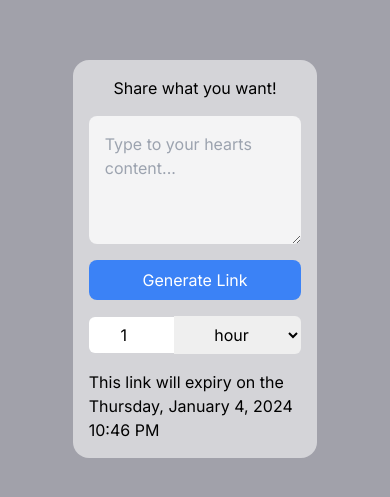
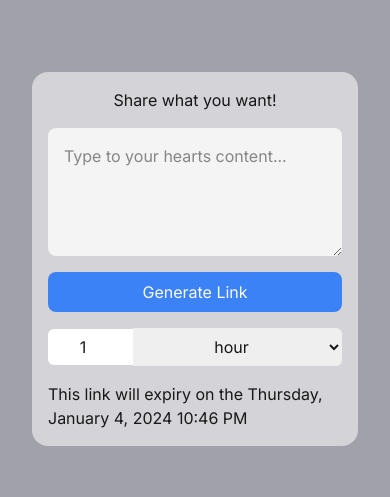
Before and after one commit to mrhrobertson/tempest, a Next.js app: page / in a window 390 px wide. Shown: the part 163-660 px from the top of the page. Built offline with nearby package versions, Linux system fonts and the light colour scheme.

Commit message:
Fixed light mode and mobile.

```diff
--- a/app/[id]/page.tsx
+++ b/app/[id]/page.tsx
@@ -29,27 +29,27 @@ export default function Page() {
 
   return (
     <main className="flex min-h-screen w-full flex-col items-center justify-center p-8 bg-zinc-400 dark:bg-zinc-950">
-      <div className="flex flex-col items-center justify-center w-1/4 p-4 rounded-2xl gap-4 bg-zinc-300 dark:bg-zinc-800">
+      <div className="flex flex-col items-center justify-center w-full md:w-1/2 lg:w-2/5 lg:max-w-4/5 p-4 rounded-2xl gap-4 bg-zinc-300 dark:bg-zinc-800">
         {reveal && message ? (
           <div className="flex flex-col w-full gap-4 items-center">
             <h1>Here&apos;s the content!</h1>
             <div className="flex flex-col md:flex-row gap-4 md:gap-0 w-full">
               <span
                 style={scp.style}
-                className="text-xs p-4 bg-zinc-900 rounded-lg md:rounded-e-none md:rounded-s-lg w-full md:w-11/12 select-all break-words"
+                className="text-xs text-zinc-50 p-4 bg-zinc-700 dark:bg-zinc-900 rounded-lg md:rounded-e-none md:rounded-s-lg w-full md:w-5/6 select-all break-words"
               >
                 {message}
               </span>
               <button
                 onClick={() => navigator.clipboard.writeText(message)}
-                className="flex gap-2 dark:bg-zinc-600 dark:hover:bg-zinc-500 dark:active:bg-zinc-700 rounded-lg md:rounded-e-lg md:rounded-s-none w-full md:w-1/12 py-2 items-center justify-center"
+                className="flex gap-2 bg-zinc-50 hover:bg-zinc-500 hover:text-zinc-50 active:bg-zinc-400 dark:bg-zinc-600 dark:hover:bg-zinc-500 dark:active:bg-zinc-700 rounded-lg md:rounded-e-lg md:rounded-s-none w-full md:w-1/6 py-2 items-center justify-center"
               >
                 <DocumentDuplicateIcon className="w-5 h-5" />
                 <span className="block md:hidden">Copy to Clipboard</span>
               </button>
             </div>
             <Link
-              className="flex-grow px-4 py-4 md:py-2 w-full bg-blue-500 text-white text-center rounded-lg"
+              className="flex-grow px-4 py-4 md:py-2 w-full bg-blue-500 text-zinc-50 text-center rounded-lg"
               href="/"
             >
               Generate Link
@@ -58,11 +58,11 @@ export default function Page() {
         ) : reveal && !message ? (
           <div className="flex flex-col w-full gap-4 items-center">
             <h1>The link has either expired or invalid.</h1>
-            <p className="flex items-center w-full p-4 rounded-lg text-center bg-red-500 text-white text-sm">
+            <p className="w-full p-4 rounded-lg text-center bg-red-500 text-zinc-50 text-sm">
               To generate your own link, click below.
             </p>
             <Link
-              className="px-4 py-4 md:py-2 w-full dark:bg-zinc-600 dark:hover:bg-zinc-500 dark:active:bg-zinc-700 rounded-lg text-center"
+              className="px-4 py-4 md:py-2 w-full bg-zinc-50 hover:bg-zinc-500 hover:text-zinc-50 active:bg-zinc-400 dark:bg-zinc-600 dark:hover:bg-zinc-500 dark:active:bg-zinc-700 rounded-lg text-center"
               href="/"
             >
               Generate Link
@@ -71,13 +71,13 @@ export default function Page() {
         ) : (
           <div className="flex flex-col gap-4 w-full items-center">
             <h1>Do you wish to reveal the content of this link?</h1>
-            <p className="flex items-center text-center w-full p-4 rounded-lg bg-red-500 text-white text-sm">
+            <p className="flex items-center justify-center text-center w-full p-4 rounded-lg bg-red-500 text-zinc-50 text-sm">
               Once you click through, the data will be deleted from the servers
               and won&apos;t be viewable again.
             </p>
             <button
               onClick={handleReveal}
-              className="px-4 py-4 md:py-2 w-full dark:bg-zinc-600 dark:hover:bg-zinc-500 dark:active:bg-zinc-700 rounded-lg"
+              className="px-4 py-4 md:py-2 w-full bg-zinc-50 hover:bg-zinc-500 hover:text-zinc-50 active:bg-zinc-400 dark:bg-zinc-600 dark:hover:bg-zinc-500 dark:active:bg-zinc-700 rounded-lg"
             >
               <span>Reveal Secret</span>
             </button>
--- a/app/actions.ts
+++ b/app/actions.ts
@@ -2,7 +2,7 @@
 
 import { Furnace, toBase64URL, toUint8Array } from "@mrhrobertson/furnace";
 import { randomBytes, randomUUID } from "crypto";
-import { createClient } from "redis";
+import { RedisClientOptions, createClient } from "redis";
 
 type SubmitPayload = {
   content: string;
@@ -33,14 +33,14 @@ const REDIS_CFG = {
     : process.env.KV_URL
     ? process.env.KV_URL
     : "redis://localhost:6379",
-  socket: { tls: process.env.NO_SSL ? false : true },
+  socket: { tls: process.env.NO_SSL ? process.env.NO_SSL : true },
 };
 
 export async function submit(payload: SubmitPayload) {
   const key = new Uint8Array(randomBytes(32));
   const furnace = new Furnace(key);
   const token = furnace.encode(payload.content);
-  const client = createClient(REDIS_CFG);
+  const client = createClient(REDIS_CFG as RedisClientOptions);
   const uuid = randomUUID();
   const keyB64 = toBase64URL(key);
   await client.connect();
@@ -59,14 +59,13 @@ export async function submit(payload: SubmitPayload) {
 export async function revealSecret(payload: RevealPayload) {
   const key = toUint8Array(payload.key);
   const furnace = new Furnace(key);
-  const client = createClient(REDIS_CFG);
+  const client = createClient(REDIS_CFG as RedisClientOptions);
   await client.connect();
   const res = await client.get(`tempest:${payload.uuid}`);
   await client.del(`tempest:${payload.uuid}`);
   await client.disconnect();
   if (res) {
     const json: DecodeResponse = JSON.parse(res);
-    console.log(json, TIME_CONVERSION[json.period] * 1000 * json.amount);
     return furnace.decode(
       toUint8Array(json.token),
       TIME_CONVERSION[json.period] * 1000 * json.amount
--- a/app/page.tsx
+++ b/app/page.tsx
@@ -4,7 +4,7 @@ import { useState } from "react";
 
 export default function Home() {
   return (
-    <main className="flex min-h-screen w-full flex-col items-center justify-center p-8 bg-zinc-400 dark:bg-zinc-950">
+    <main className="flex min-h-screen w-full flex-col items-center justify-center text-zinc-900 dark:text-zinc-50 p-8 bg-zinc-400 dark:bg-zinc-950">
       <Form />
     </main>
   );
--- a/components/Form.tsx
+++ b/components/Form.tsx
@@ -9,8 +9,6 @@ import { DocumentDuplicateIcon } from "@heroicons/react/24/solid";
 const scp = Source_Code_Pro({ subsets: ["latin"] });
 
 export default function Form() {
-  var init_date = new Date(Date.now());
-
   var [content, setContent] = useState<string>("");
   var [amount, setAmount] = useState<number>(1);
   var [period, setPeriod] = useState<string>("h");
@@ -43,19 +41,19 @@ export default function Form() {
   };
 
   return link ? (
-    <div className="flex flex-col items-center justify-center w-full sm:w-3/4 md:w-2/3 lg:w-1/2 p-4 rounded-2xl gap-4 bg-zinc-300 dark:bg-zinc-800">
+    <div className="flex flex-col items-center justify-center w-full sm:w-3/4 lg:w-1/2 p-4 rounded-2xl gap-4 bg-zinc-300 dark:bg-zinc-800">
       <h1>Your link has been generated!</h1>
       <div className="flex flex-col w-full gap-4">
         <div className="flex flex-col md:flex-row gap-4 md:gap-0 w-full">
           <span
             style={scp.style}
-            className="text-xs p-4 bg-zinc-900 rounded-lg md:rounded-e-none md:rounded-s-lg w-full md:w-11/12 select-all break-words"
+            className="text-xs p-4 text-zinc-50 bg-zinc-700 dark:bg-zinc-900 rounded-lg md:rounded-e-none md:rounded-s-lg w-full md:w-11/12 select-all break-words"
           >
             {link}
           </span>
           <button
             onClick={() => navigator.clipboard.writeText(link)}
-            className="flex gap-2 dark:bg-zinc-600 dark:hover:bg-zinc-500 dark:active:bg-zinc-700 rounded-lg md:rounded-e-lg md:rounded-s-none w-full md:w-1/12 py-2 items-center justify-center"
+            className="flex gap-2 bg-zinc-50 hover:bg-zinc-500 hover:text-zinc-50 active:bg-zinc-400 dark:bg-zinc-600 dark:hover:bg-zinc-500 dark:active:bg-zinc-700 rounded-lg md:rounded-e-lg md:rounded-s-none w-full md:w-1/12 py-2 items-center justify-center"
           >
             <DocumentDuplicateIcon className="w-5 h-5" />
             <span className="block md:hidden">Copy to Clipboard</span>
@@ -67,13 +65,13 @@ export default function Form() {
         type="submit"
         disabled={loading}
         onClick={() => resetValues()}
-        className="flex-grow px-4 py-4 md:py-2 w-full bg-blue-500 text-white rounded-lg"
+        className="flex-grow px-4 py-4 md:py-2 w-full bg-blue-500 text-zinc-50 rounded-lg"
       >
         <span>Generate New Link</span>
       </button>
     </div>
   ) : (
-    <div className="flex flex-col items-center w-3/4 p-4 rounded-2xl gap-4 bg-zinc-300 dark:bg-zinc-800">
+    <div className="flex flex-col items-center sm:3/4 lg:w-1/2 p-4 rounded-2xl gap-4 bg-zinc-300 dark:bg-zinc-800">
       <h1>Share what you want!</h1>
       <form
         onSubmit={handleSubmit}
@@ -85,19 +83,19 @@ export default function Form() {
           onChange={(e: any) => setContent(e.target.value)}
           value={content}
           placeholder="Type to your hearts content..."
-          className="bg-zinc-100 dark:bg-zinc-900 rounded-lg p-4 w-full"
+          className="bg-zinc-100 dark:bg-zinc-900 placeholder-zinc-900/50 dark:placeholder-zinc-100/50 dark:focus:outline-zinc-100/25 focus:outline-zinc-900/25 rounded-lg p-4 w-full"
         ></textarea>
         <div className="flex flex-col lg:flex-row gap-4 w-full">
           <button
             type="submit"
             disabled={loading}
-            className="flex-grow md:flex-none lg:w-3/4 w-full px-4 py-2 bg-blue-500 text-white rounded-lg"
+            className="w-full lg:w-1/2 px-4 py-2 bg-blue-500 text-zinc-50 rounded-lg"
           >
             {loading ? <span>Generating...</span> : <span>Generate Link</span>}
           </button>
           <div className="flex w-full lg:w-1/2 items-center">
             <input
-              className="rounded-l-md h-full items-center text-center p-2 text-black dark:text-white dark:bg-zinc-900"
+              className="rounded-l-md h-full items-center text-center p-2 text-zinc-900 dark:text-zinc-50 dark:bg-zinc-900"
               id="amount"
               type="number"
               onChange={(e: any) => setAmount(parseInt(e.target.value))}
@@ -108,7 +106,7 @@ export default function Form() {
               value={amount}
             />
             <select
-              className="rounded-r-md h-full items-center text-center p-2 flex-grow text-black dark:text-white dark:bg-zinc-900"
+              className="rounded-r-md h-full items-center text-center p-2 flex-grow text-zinc-900 dark:text-zinc-50 dark:bg-zinc-900"
               id="period"
               onChange={(e: any) => setPeriod(e.target.value)}
               value={period}
```
